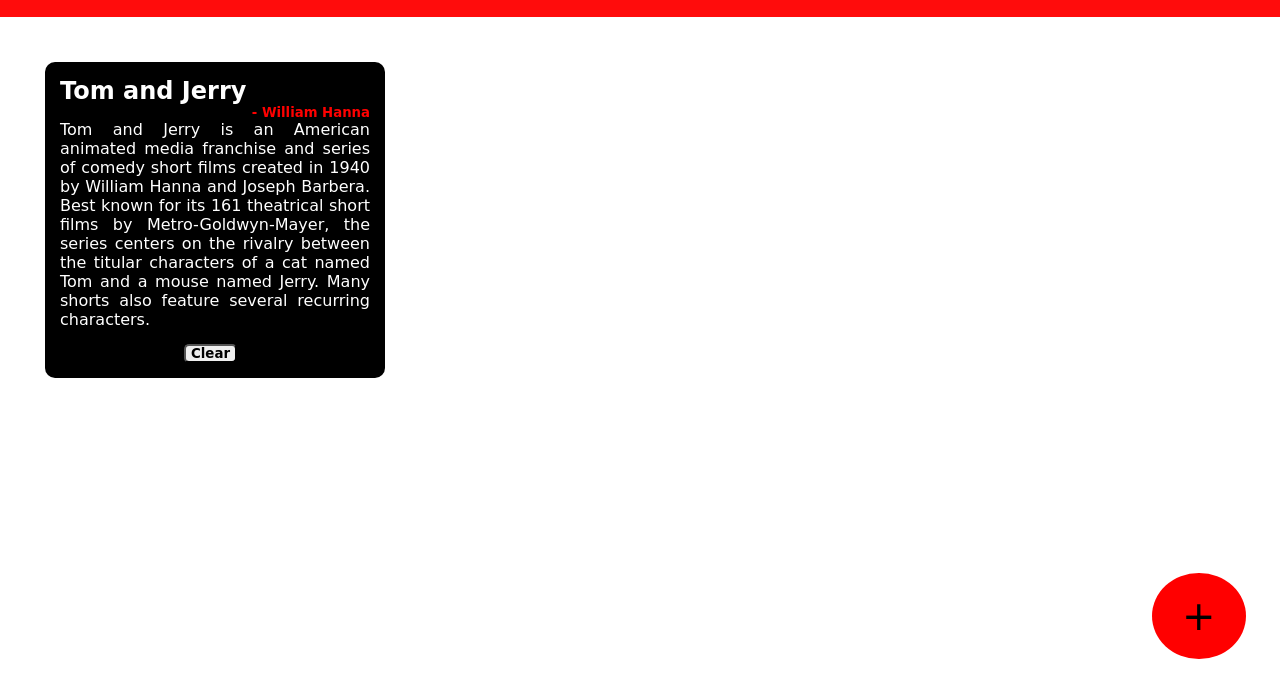
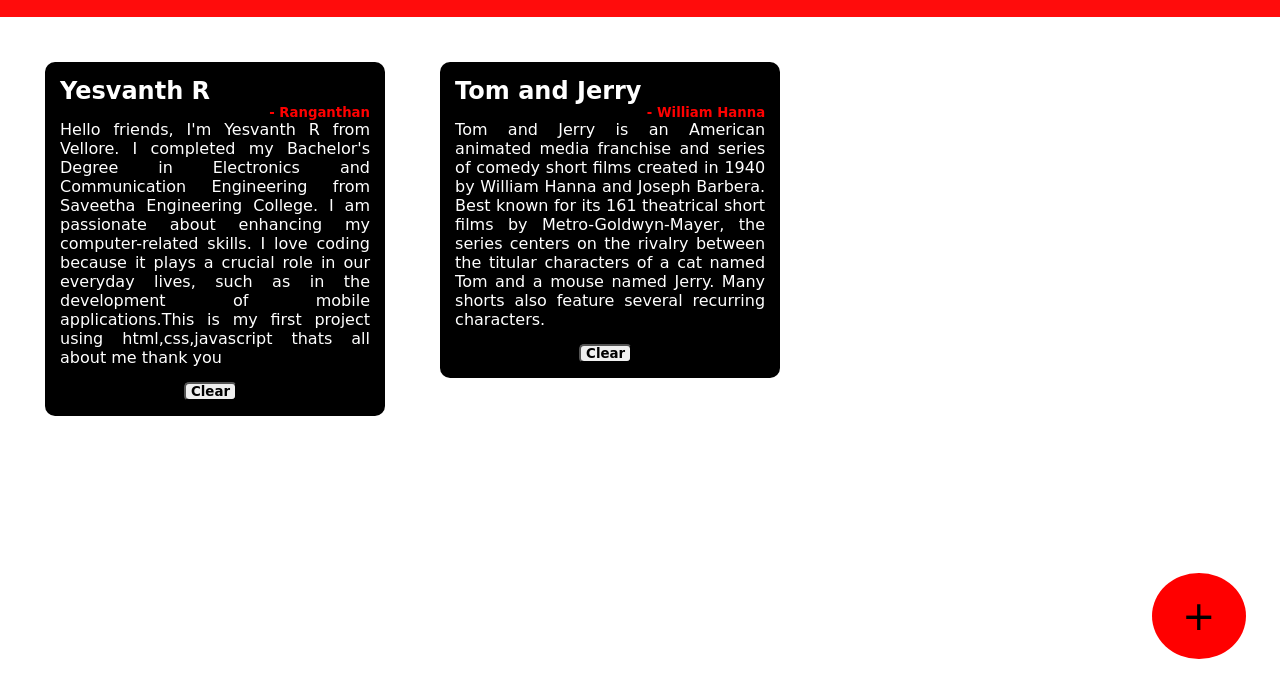
Before and after one commit to YesvanthRanganathan/My_Library_Web_Application, a plain HTML site: page index.html in a window 1280 px wide. Shown: the part 61-758 px from the top of the page. Drawn offline with Linux system fonts and the light colour scheme; a web font is replaced by a local one.

Commit message:
addingmybio

```diff
--- a/index.html
+++ b/index.html
@@ -13,6 +13,14 @@
     </div>
 
     <div class="container">
+       <div class="book-container">
+            <h2>Yesvanth R</h2>
+            <h5>- Ranganthan </h5>
+            <p>Hello friends, I'm Yesvanth R from Vellore. I completed my Bachelor's Degree in Electronics and Communication Engineering
+                from Saveetha Engineering College. I am passionate about enhancing my computer-related skills. I love coding because it plays a crucial role in our everyday lives, such as in the development of mobile applications.This is my first project using html,css,javascript thats all about me thank you</p>
+        <button onclick="clearbutton(event)">Clear</button>
+        </div>
+
         <div class="book-container">
             <h2>Tom and Jerry</h2>
             <h5>- William Hanna </h5>
```
